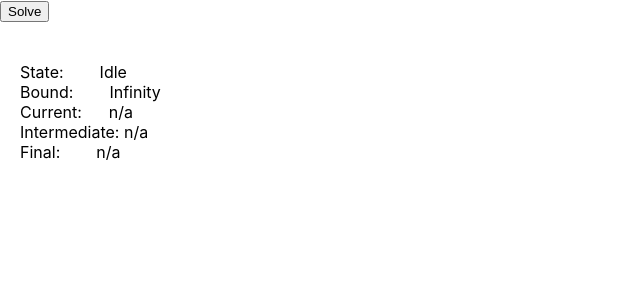
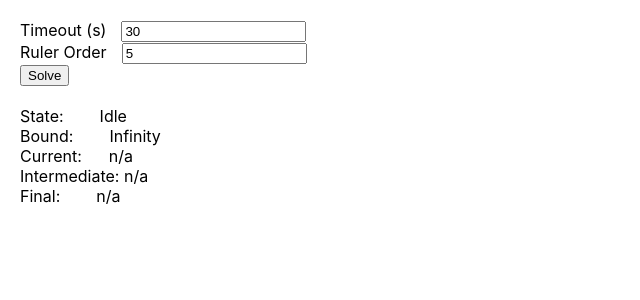
Before and after one commit to scottyantipa/golomb-client, a React (Create React App) app: page / in a window 1280 px wide. Shown: the top 300 px of the page, without its empty margins (0-640 px from the left). Built offline with nearby package versions, Linux system fonts and the light colour scheme; no server answers.

Commit message:
Make timeout and order parameterizable

```diff
--- a/public/index.html
+++ b/public/index.html
@@ -24,7 +24,7 @@
       work correctly both with client-side routing and a non-root public URL.
       Learn how to configure a non-root public URL by running `npm run build`.
     -->
-    <title>React App</title>
+    <title>Golomb Ruler Solver</title>
   </head>
   <body>
     <noscript>You need to enable JavaScript to run this app.</noscript>
--- a/src/App.tsx
+++ b/src/App.tsx
@@ -9,12 +9,27 @@ enum SolverStates {
   Idle = 'Idle'
 }
 
+// _TODO_ Detect current state of solver on load.
 const App: React.SFC = () => {
+  /* Solver Inputs */
+  const [timeoutText, setTimeoutText] = useState('30');
+  const [orderText, setOrderText] = useState('5');
+
+  /* Solver state */
   const [solverState, setSolverState] = useState(SolverStates.Idle);
   const [solution, setSolution] = useState(undefined);
   const [intermediateSolution, setIntermediateSolution] = useState(undefined);
   const [objBound, setObjBound] = useState<Number>(Infinity);
   const [currentVars, setCurrentVars] = useState<String>("n/a");
+
+  /* UI state showing animated epsilon for search text */
+  const [timeElapsed, setTimeElapsed] = useState(0);
+  setTimeout(
+    () => {
+      setTimeElapsed(timeElapsed + 1);
+    },
+    100
+  )
 
   useEffect(
     () => {
@@ -52,17 +67,43 @@ const App: React.SFC = () => {
     []
   );
 
+  // _TODO_ these should be validators on the input components
+  const timeout = parseInt(timeoutText, 10);
+  const validatedTimeout = isNaN(timeout) ? 30 : timeout;
+  const order = parseInt(orderText, 10);
+  const validatedOrder = isNaN(order) ? 5 : order;
+
+  let stateText;
+  if (solverState === SolverStates.Searching) {
+    const numDots = timeElapsed % 5;
+    stateText = "Searching" + (".".repeat(numDots));
+  } else if (solverState === SolverStates.Idle) {
+    stateText = "Idle"
+  }
+
   return (
     <div>
-      <button onClick={() => {
-        fetch(`${SERVER_URL}/solve`);
-      }}>
-        Solve
-      </button>
-      <br />
-      <br />
+      <div style={{ margin: '20px 0 0 20px' }}>
+        <div>
+          <label style={{ marginRight: 15 }}>Timeout (s)</label>
+          <input type="number" value={timeoutText} onChange={(e) => setTimeoutText(e.target.value)} />
+        </div>
+        <div>
+          <label style={{ marginRight: 15 }}>Ruler Order</label>
+          <input type="number" value={orderText} onChange={(e) => setOrderText(e.target.value)} />
+        </div>
+        <div>
+          <button
+            onClick={() => {
+              fetch(`${SERVER_URL}/solve?timeout=${validatedTimeout}&order=${validatedOrder}`);
+            }}
+          >
+            Solve
+          </button>
+        </div>
+      </div>
       <div style={{ whiteSpace: 'pre', margin: 20 }}>
-        <div>State:        {solverState}</div>
+        <div>State:        {stateText}</div>
         <div>Bound:        {objBound}</div>
         <div>Current:      {currentVars}</div>
         <div>Intermediate: {intermediateSolution || "n/a"}</div>
```
